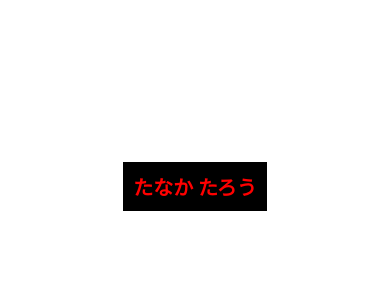
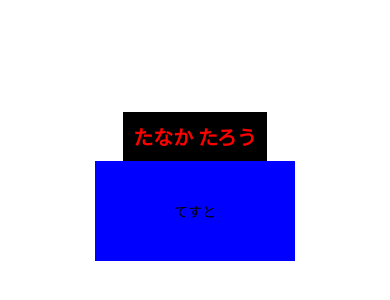
Before and after one commit to uni51/react-native-todo-list_basic_my-app, a React Native app: screen / in a window 390 px wide. Shown: the part 236-536 px from the top of the page. Built offline with nearby package versions, Linux system fonts and the light colour scheme.

Commit message:
5-36. ビューを作成してみる

```diff
--- a/App.js
+++ b/App.js
@@ -6,6 +6,9 @@ export default function App() {
     <View style={styles.container}>
       {/* <Text>Hello World!!</Text> */}
       <Text style={[styles.text, styles.textRed]}>たなか たろう</Text>
+      <View style={styles.viewStyle}>
+        <Text>てすと</Text>
+      </View>
       <StatusBar style="auto" />
     </View>
   );
@@ -28,4 +31,11 @@ const styles = StyleSheet.create({
     color: "red",
     fontWeight: "bold",
   },
+  viewStyle: {
+    width: 200,
+    height: 100,
+    backgroundColor: "blue",
+    alignItems: "center",
+    justifyContent: "center",
+  },
 });
```
